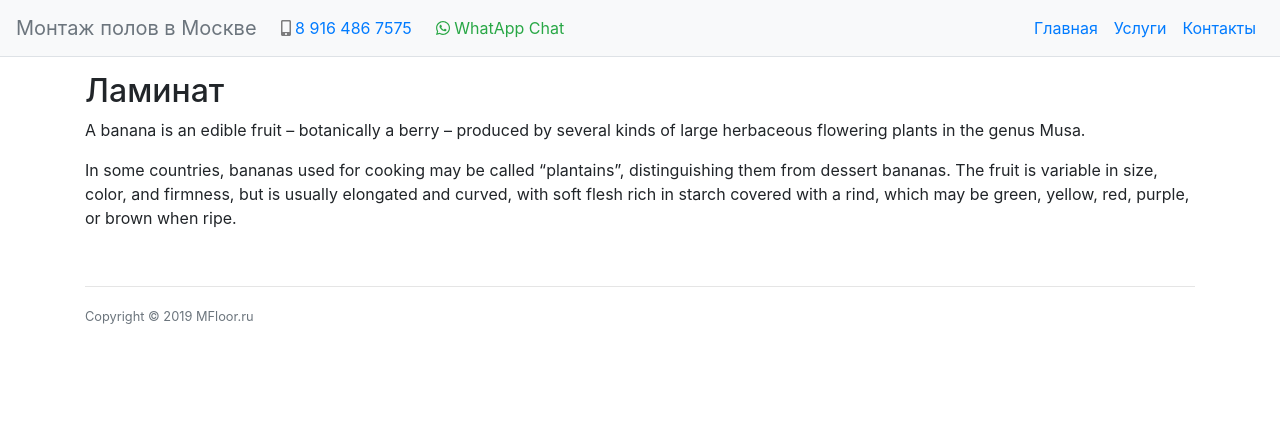
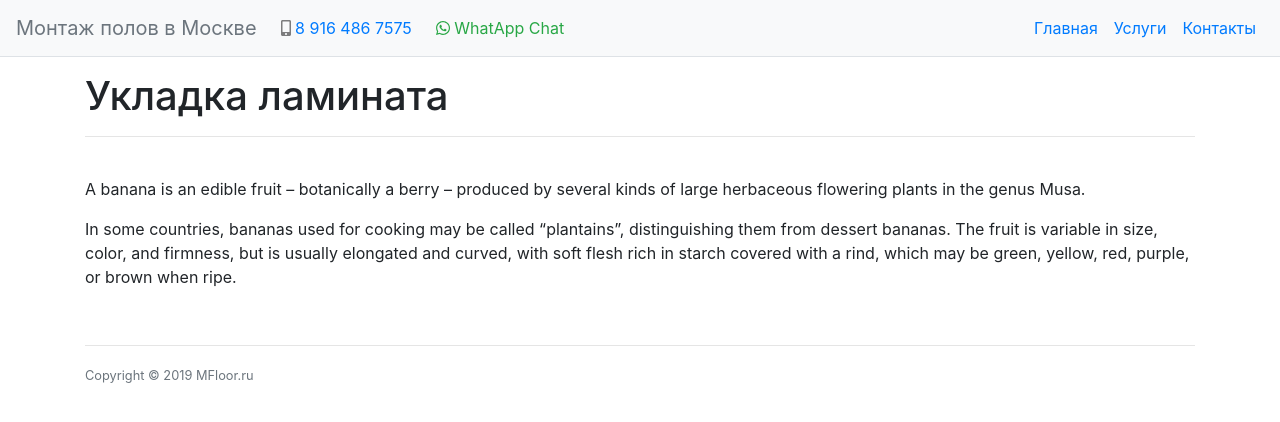
Before and after one commit to nskforward/MFloor, a Jekyll site: the page built from _articles/laminate.md, in a window 1280 px wide. Shown: the top 422 px of the page. Built offline with Jekyll 4.4.1, drawn with Linux system fonts in a browser that asks for light colours.

Commit message:
Laminate page

```diff
--- a/_articles/laminate.md
+++ b/_articles/laminate.md
@@ -1,6 +1,6 @@
 ---
 layout: article
-title: Ламинат
+title: Укладка ламината
 permalink: /article/laminat
 keywords: укладка, ламинат, стоимость, цена, москва, настил, монтаж, положить, работа, м2, метр, установка, расценки, кв м, Королёв
 description: Мы осуществляем работы по укладке ламината в Москве и Московской области по самым низким ценам с гарантией качества. Здесь вы можете ознакомиться с ценой за 1 м2
--- a/_layouts/article.html
+++ b/_layouts/article.html
@@ -1,6 +1,9 @@
 ---
 layout: default
 ---
-<h2>{{ page.title }}</h2>
+<h1>{{ page.title }}</h1>
+<hr>
+<br>
+
 
 {{ content }}
```
